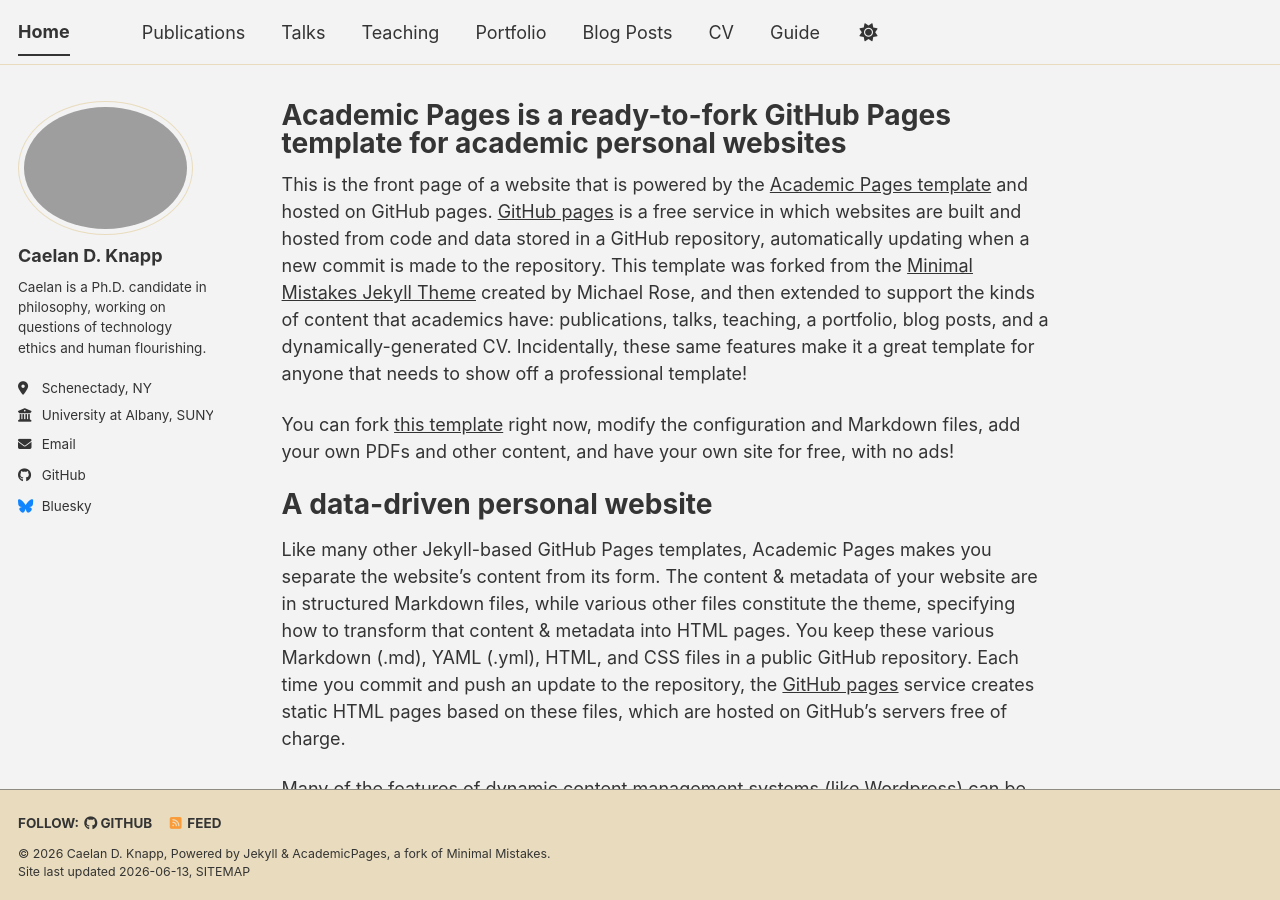
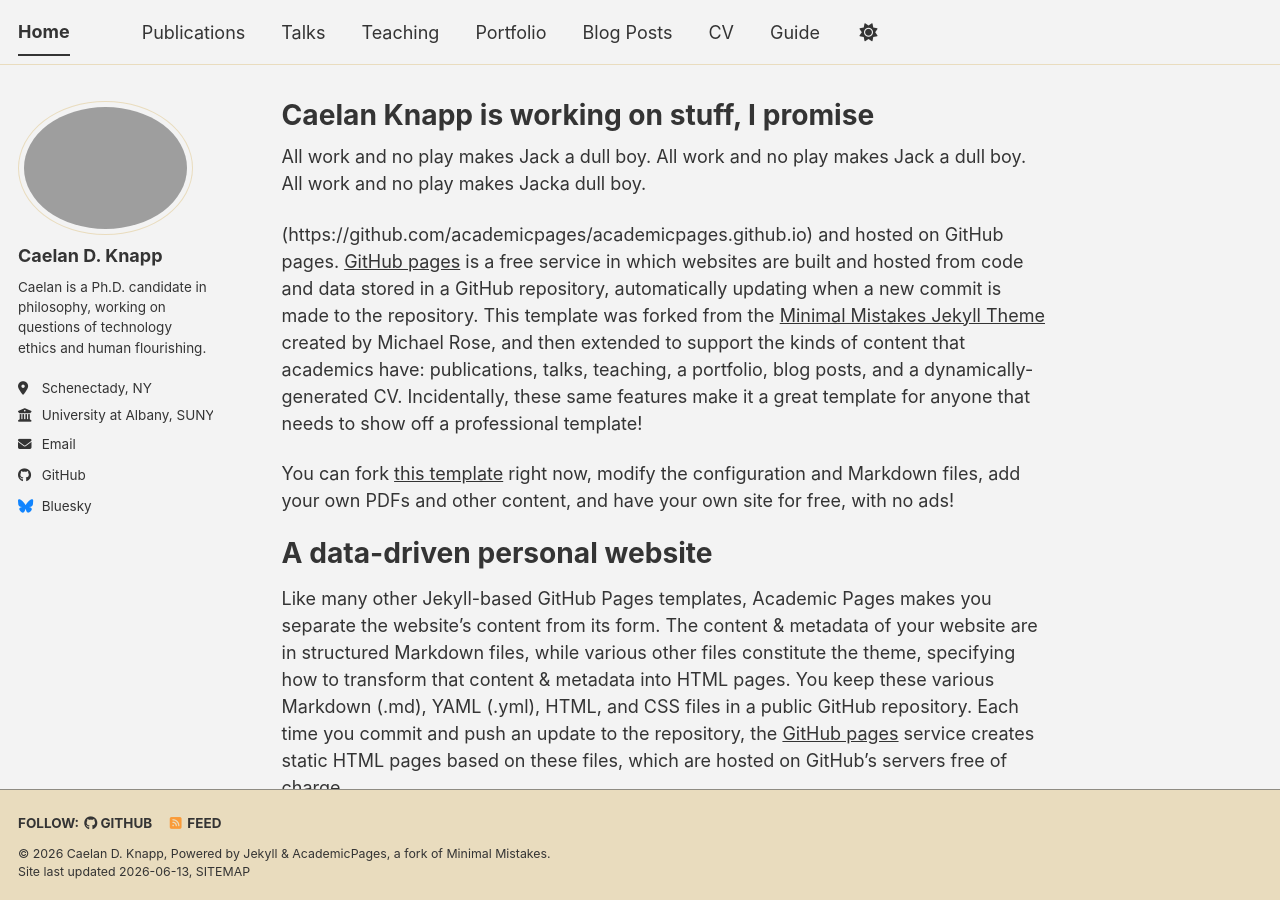
Before and after one commit to CDKnapp/cdknapp.github.io, a Jekyll site: the page built from _pages/about.md, in a window 1280 px wide and 900 px high. Built offline with Jekyll 4.4.1, drawn with Linux system fonts in a browser that asks for light colours; a script bundle is joined from its source files by our own code; library files that are not in the unit come from our copies.

Commit message:
Update about.md

```diff
--- a/_pages/about.md
+++ b/_pages/about.md
@@ -1,13 +1,15 @@
 ---
 permalink: /
-title: "Academic Pages is a ready-to-fork GitHub Pages template for academic personal websites"
+title: "Caelan Knapp is working on stuff, I promise"
 author_profile: true
 redirect_from:
   - /about/
   - /about.html
 ---
 
-This is the front page of a website that is powered by the [Academic Pages template](https://github.com/academicpages/academicpages.github.io) and hosted on GitHub pages. [GitHub pages](https://pages.github.com) is a free service in which websites are built and hosted from code and data stored in a GitHub repository, automatically updating when a new commit is made to the repository. This template was forked from the [Minimal Mistakes Jekyll Theme](https://mmistakes.github.io/minimal-mistakes/) created by Michael Rose, and then extended to support the kinds of content that academics have: publications, talks, teaching, a portfolio, blog posts, and a dynamically-generated CV. Incidentally, these same features make it a great template for anyone that needs to show off a professional template!
+All work and no play makes Jack a dull boy.  All work and no play makes Jack a dull boy.  All work and no play makes Jacka  dull boy.
+
+(https://github.com/academicpages/academicpages.github.io) and hosted on GitHub pages. [GitHub pages](https://pages.github.com) is a free service in which websites are built and hosted from code and data stored in a GitHub repository, automatically updating when a new commit is made to the repository. This template was forked from the [Minimal Mistakes Jekyll Theme](https://mmistakes.github.io/minimal-mistakes/) created by Michael Rose, and then extended to support the kinds of content that academics have: publications, talks, teaching, a portfolio, blog posts, and a dynamically-generated CV. Incidentally, these same features make it a great template for anyone that needs to show off a professional template!
 
  You can fork [this template](https://github.com/academicpages/academicpages.github.io) right now, modify the configuration and Markdown files, add your own PDFs and other content, and have your own site for free, with no ads!
 
```
